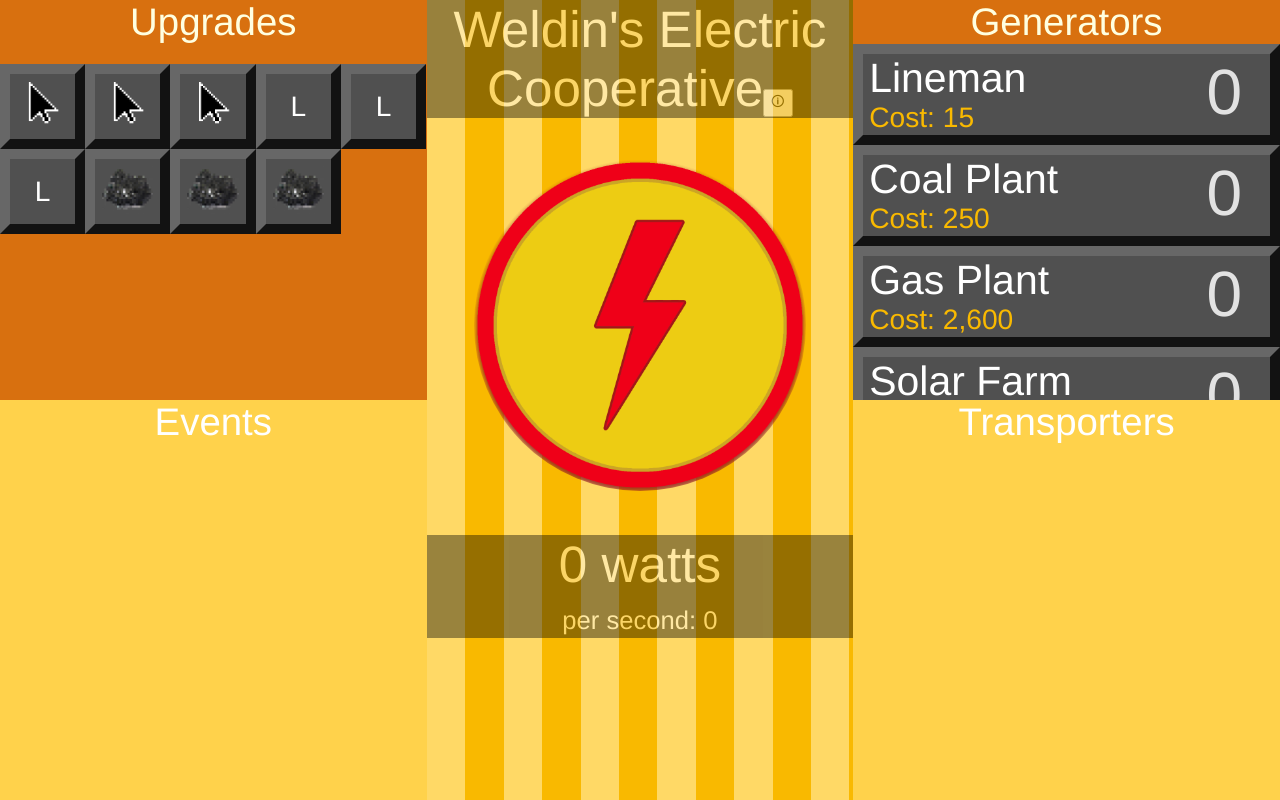
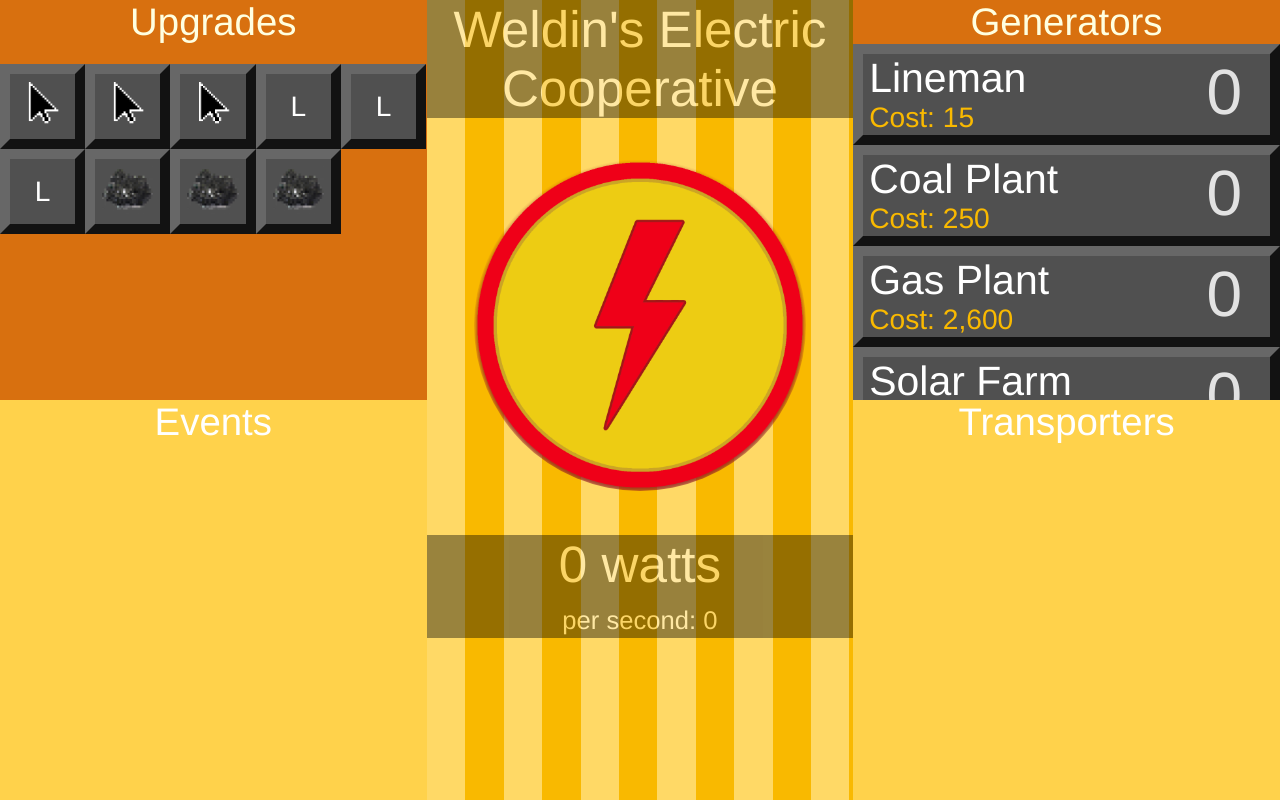
Before and after one commit to weldindunn/beat-the-peak, a React (Create React App) app: page / in a window 1280 px wide. Built offline with nearby package versions, Linux system fonts and the light colour scheme.

Commit message:
Removed i button

```diff
--- a/src/components/viewCenter.tsx
+++ b/src/components/viewCenter.tsx
@@ -12,18 +12,12 @@ export function ViewCenter ({
     wattsPerSec: number;
     clickBolt: () => void;
 }): JSX.Element {
-
-    function clearStorage(): void {
-        localStorage.clear();
-    }
-
     return (
         <div className="center">
             {/* Power Button */}
             <div className="center-text-box">
                 <span className="center-header">
                     Weldin's Electric Cooperative
-                    <button onClick={clearStorage}>🛈</button>
                 </span>
             </div>
             {/* <span>{name}{"'s Electric Cooperative"}</span> */}
```
